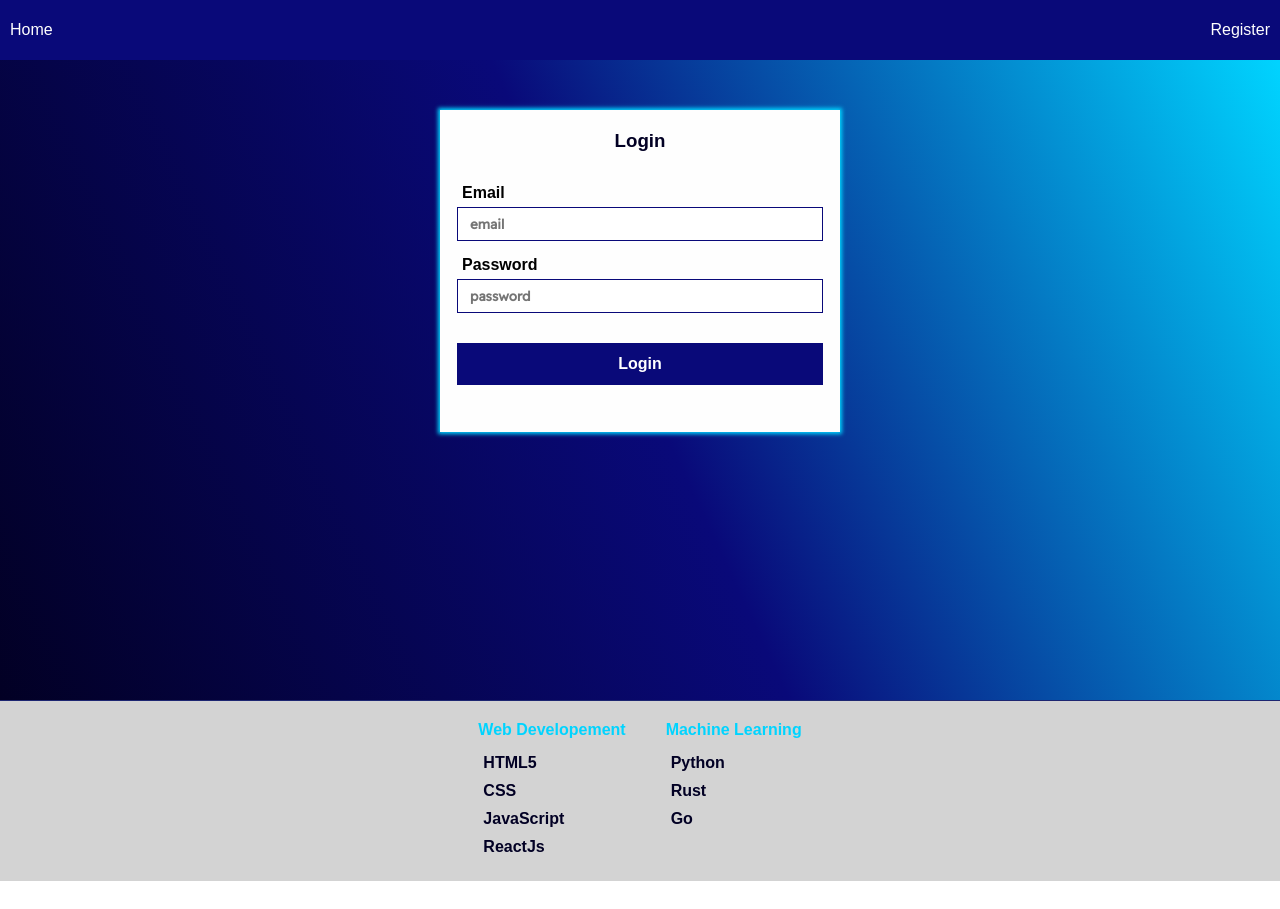
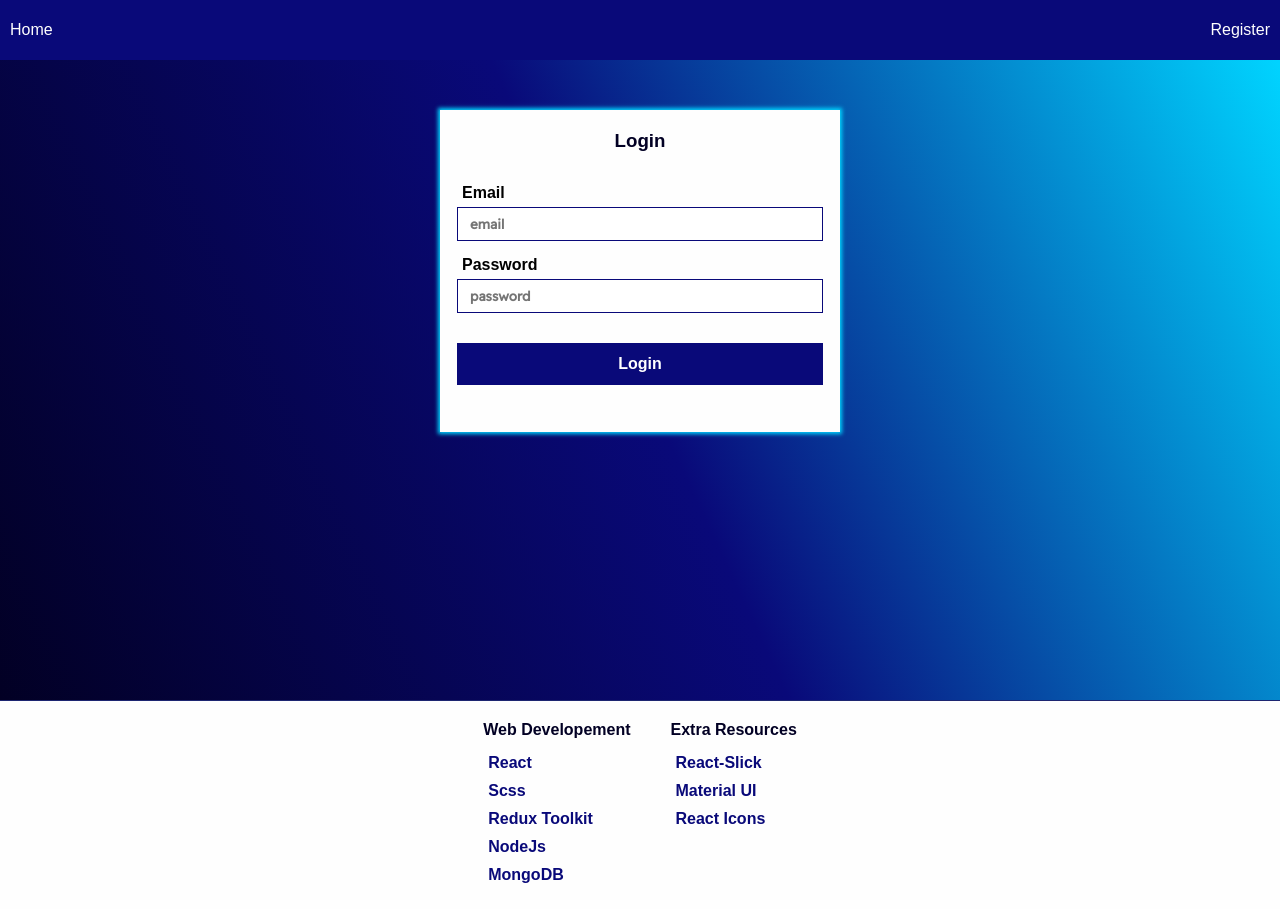
Before and after one commit to FarNys/MC_FRONTEND, a React (Create React App) app: page /login in a window 1280 px wide. Before the commit the page ends 881 px from the top, so only its background shows below. Built offline with nearby package versions, Linux system fonts and the light colour scheme; no server answers; a web font is replaced by a local one.

Commit message:
FIX REGISTER URL+FOOTER STYLE

```diff
--- a/src/components/Footer.js
+++ b/src/components/Footer.js
@@ -7,28 +7,31 @@ const Footer = () => {
         <div className="footer_column">
           <h4>Web Developement</h4>
           <li>
-            <a href="#">HTML5</a>
+            <a href="https://reactjs.org/">React</a>
           </li>
           <li>
-            <a href="#">CSS</a>
+            <a href="https://sass-lang.com/">Scss</a>
           </li>
           <li>
-            <a href="#">JavaScript</a>
+            <a href="https://redux.js.org/">Redux Toolkit</a>
           </li>
           <li>
-            <a href="#">ReactJs</a>
+            <a href="https://nodejs.org/en/">NodeJs</a>
+          </li>
+          <li>
+            <a href="https://www.mongodb.com/">MongoDB</a>
           </li>
         </div>
         <div className="footer_column">
-          <h4>Machine Learning</h4>
+          <h4>Extra Resources</h4>
           <li>
-            <a href="#">Python</a>
+            <a href="https://react-slick.neostack.com/">React-Slick</a>
           </li>
           <li>
-            <a href="#">Rust</a>
+            <a href="https://mui.com/">Material UI</a>
           </li>
           <li>
-            <a href="#">Go</a>
+            <a href="https://react-icons.github.io/react-icons/">React Icons</a>
           </li>
         </div>
       </div>
--- a/src/pages/Login.js
+++ b/src/pages/Login.js
@@ -31,7 +31,6 @@ const Login = () => {
 
   //LOGIN BUTTON HANDLER FOR SEND DATA TO BACKEND
   const loginHandler = async (e) => {
-    e.preventDefault();
     e.preventDefault();
     if (user.email && user.password) {
       setloading(true);
--- a/src/pages/Register.js
+++ b/src/pages/Register.js
@@ -47,7 +47,7 @@ const Register = () => {
       }, 3000);
     } else {
       try {
-        const result = await fetch(`${baseURL}`, {
+        const result = await fetch(`${baseURL}/register`, {
           method: "POST",
           headers: {
             "Content-Type": "application/json",
@@ -59,9 +59,15 @@ const Register = () => {
           }),
         });
         const data = await result.json();
-
-        localStorage.setItem("token", data.token);
-        history.push("/login");
+        if (data.errors) {
+          setalert({ state: true, msg: data.errors[0].msg });
+          setTimeout(() => {
+            setalert({ state: false, msg: "" });
+          }, 3000);
+        } else {
+          localStorage.setItem("token", data.token);
+          history.push("/login");
+        }
       } catch (error) {
         setalert({ state: true, msg: error });
         setTimeout(() => {
--- a/src/styles/Footer.css
+++ b/src/styles/Footer.css
@@ -42,7 +42,7 @@ body {
           align-items: flex-start;
   width: 100%;
   border-top: 1px solid #1d2671;
-  background-color: #d3d3d3;
+  background-color: #fefefe;
 }
 
 .footer_column {
@@ -51,7 +51,7 @@ body {
 
 .footer_column h4 {
   margin-bottom: 10px;
-  color: #00d4ff;
+  color: #020024;
 }
 
 .footer_column li {
@@ -62,7 +62,7 @@ body {
 
 .footer_column li a {
   text-decoration: none;
-  color: #020024;
+  color: #090979;
   font-weight: 600;
   position: relative;
 }
@@ -74,7 +74,7 @@ body {
   bottom: -5%;
   height: 3px;
   width: 100%;
-  background-color: #020024;
+  background-color: #00d4ff;
   -webkit-transition: 0.2s ease left;
   transition: 0.2s ease left;
 }
@@ -84,7 +84,7 @@ body {
 }
 
 .footer_column li a:hover {
-  color: #d3d3d3;
+  color: #00d4ff;
 }
 
 .copyright_container {
--- a/src/styles/Footer.scss
+++ b/src/styles/Footer.scss
@@ -5,13 +5,13 @@
   align-items: flex-start;
   width: 100%;
   border-top: 1px solid #1d2671;
-  background-color: $color_5;
+  background-color: $color_4;
 }
 .footer_column {
   margin: 20px;
   h4 {
     margin-bottom: 10px;
-    color: $color_3;
+    color: $color_1;
   }
   li {
     list-style: none;
@@ -19,7 +19,7 @@
     padding: 5px;
     a {
       text-decoration: none;
-      color: $color_1;
+      color: $color_2;
       font-weight: 600;
       position: relative;
       &::before {
@@ -29,14 +29,14 @@
         bottom: -5%;
         height: 3px;
         width: 100%;
-        background-color: $color_1;
+        background-color: $color_3;
         transition: 0.2s ease left;
       }
       &:hover::before {
         left: 0;
       }
       &:hover {
-        color: $color_5;
+        color: $color_3;
       }
     }
   }
--- a/src/styles/SingleCard.css
+++ b/src/styles/SingleCard.css
@@ -49,6 +49,7 @@ body {
       flex-wrap: wrap;
   width: 100%;
   background: linear-gradient(65deg, #00d4ff, #020024);
+  background-attachment: fixed;
 }
 
 .allcard_container .blobs_one {
@@ -186,6 +187,7 @@ body {
   display: -ms-flexbox;
   display: flex;
   background: linear-gradient(65deg, #020024, #090979, #00d4ff);
+  background-attachment: fixed;
   -ms-flex-wrap: wrap;
       flex-wrap: wrap;
   padding: 30px;
--- a/src/styles/SingleCard.scss
+++ b/src/styles/SingleCard.scss
@@ -10,6 +10,7 @@
   flex-wrap: wrap;
   width: 100%;
   background: linear-gradient(65deg, $color_3, $color_1);
+  background-attachment: fixed;
   .blobs_one {
     position: absolute;
     width: 250px;
@@ -91,6 +92,8 @@
   .allcard_container_inner {
     display: flex;
     background: linear-gradient(65deg, $color_1, $color_2, $color_3);
+    background-attachment: fixed;
+
     flex-wrap: wrap;
     padding: 30px;
     // margin: 10px auto;
```
Also changed, not shown: 2 other files (tests, documents, lock files or other folders).
